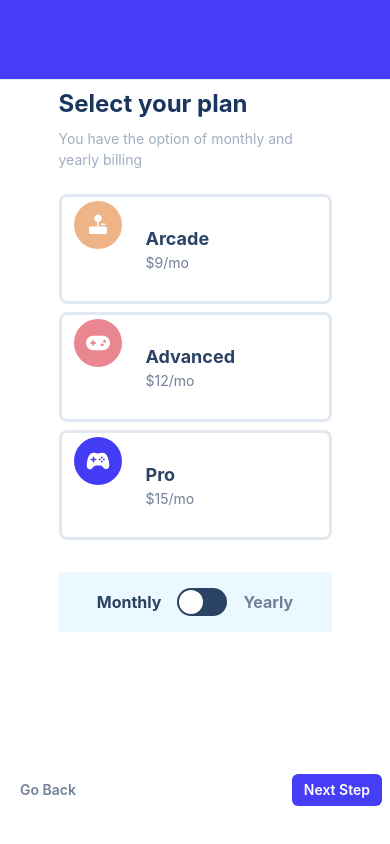
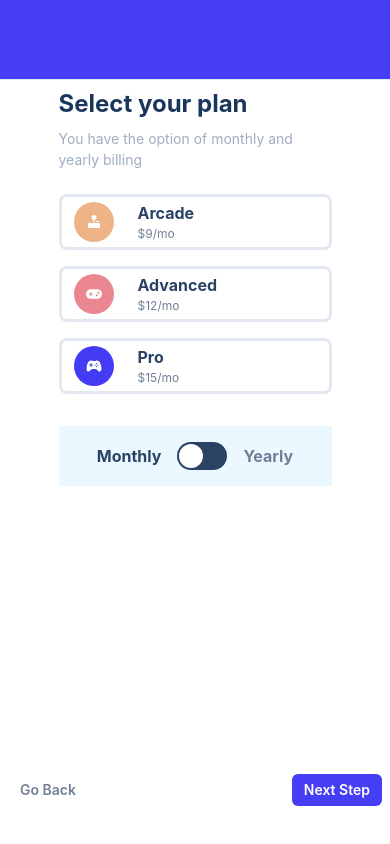
Before and after one commit to Anirudhece/kind, a React (Vite) app: page / in a window 390 px wide. Both pictures are taken after a click on the button "Next Step". Built offline with nearby package versions, Linux system fonts and the light colour scheme.

Commit message:
form2 responsive

```diff
--- a/src/view/step-form/forms/Form2.jsx
+++ b/src/view/step-form/forms/Form2.jsx
@@ -85,8 +85,8 @@ const Form2 = ({ updatePlan, formValue }) => {
         >
           {data.map((ele, ind) => (
             <Box
-              mt={{ base: "2", md: "0" }}
-              mb={{ base: "2", md: "0" }}
+              mt={{ base: "4", md: "0" }}
+              mb={{ base: "4", md: "0" }}
               key={ind}
               w={{ base: "100%", md: "30%" }}
               borderWidth="3px"
@@ -103,10 +103,10 @@ const Form2 = ({ updatePlan, formValue }) => {
                 ml={{ base: "2", md: "0" }}
                 mr={{ base: "6", md: "0" }}
                 display="flex"
-                mb="12"
+                mb={{ md: "12" }}
               >
                 <Text
-                  fontSize="2xl"
+                  fontSize={{ base: "l", md: "2xl" }}
                   background={ele.iconBackground}
                   p="3"
                   color="white"
@@ -116,10 +116,18 @@ const Form2 = ({ updatePlan, formValue }) => {
                 </Text>
               </Box>
               <Box>
-                <Text color="blue.800" fontSize="lg" as="b">
+                <Text
+                  color="blue.800"
+                  fontSize={{ base: "md", md: "lg" }}
+                  as="b"
+                >
                   {ele.title}
                 </Text>
-                <Text color="gray.500" fontSize="sm" colorScheme="gray">
+                <Text
+                  color="gray.500"
+                  fontSize={{ base: "xs", md: "sm" }}
+                  colorScheme="gray"
+                >
                   ${ele.price}/mo
                 </Text>
               </Box>
```
